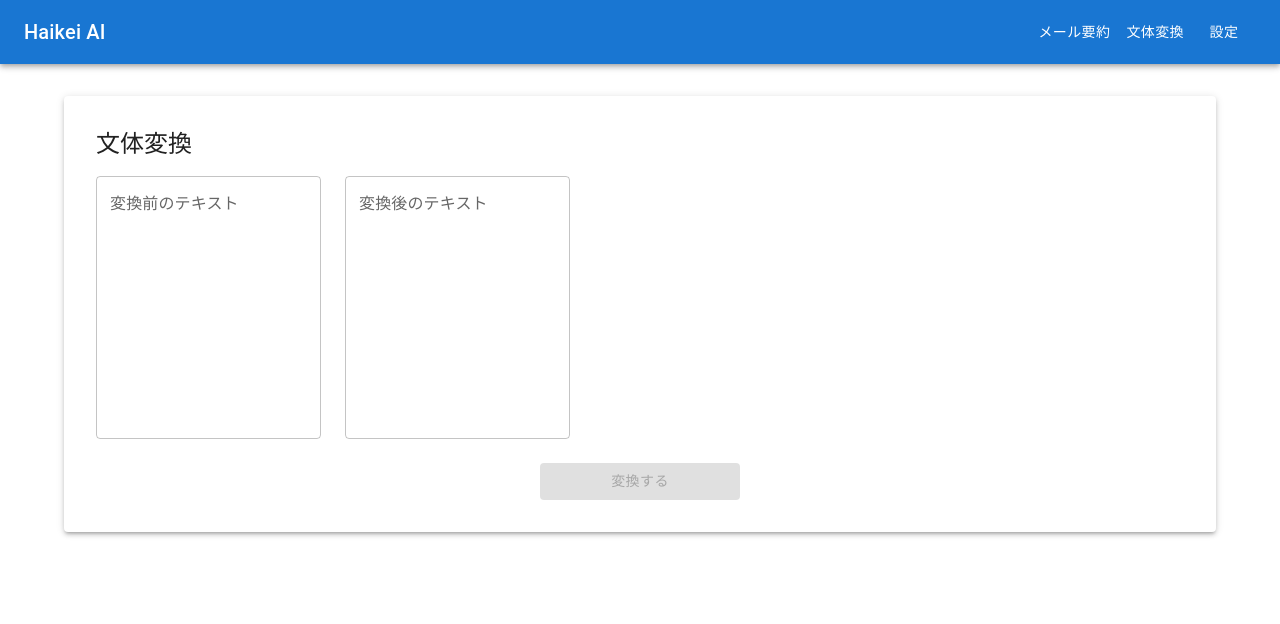
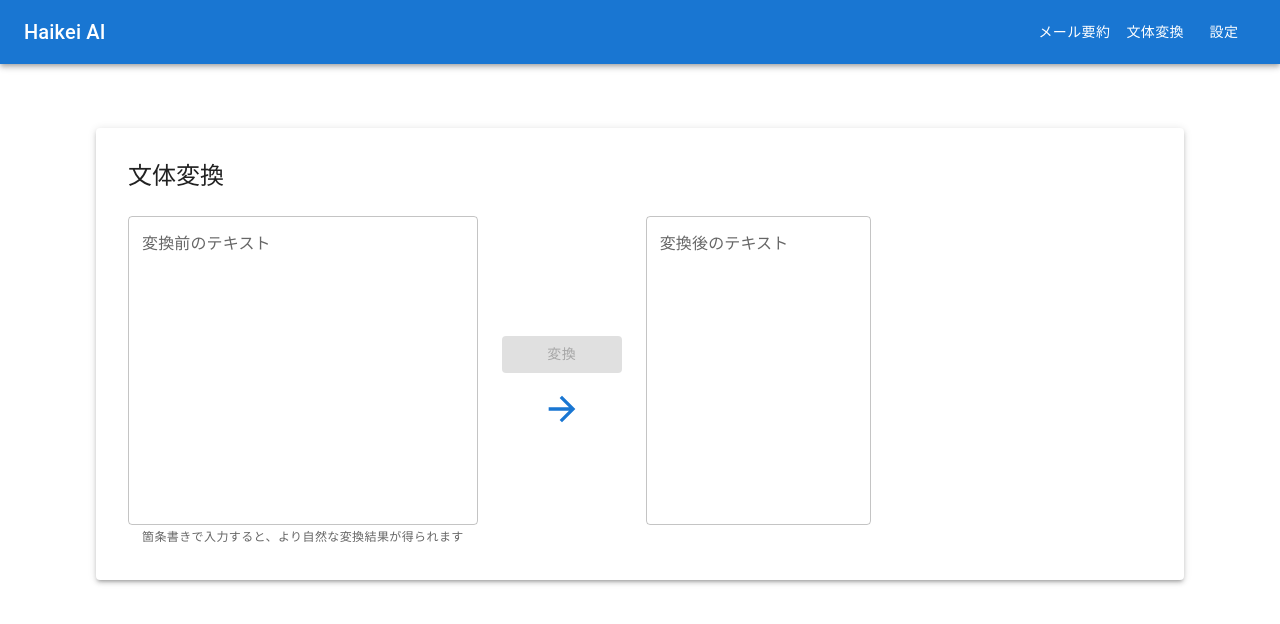
Before and after one commit to osad-sakana/haikei_ai, a React (Vite) app: page /style-converter in a window 1280 px wide. Shown: the top 624 px of the page. Built offline with nearby package versions, Linux system fonts and the light colour scheme.

Commit message:
StyleConverterコンポーネントを更新し、モバイル対応のレイアウトを追加。Electron APIのモックを導入し、変換結果のコピー機能を実装。UIの改善として、テキストフィールドの行数をデバイスに応じて変更。

```diff
--- a/src/renderer/components/StyleConverter.tsx
+++ b/src/renderer/components/StyleConverter.tsx
@@ -1,5 +1,5 @@
 import React, { useState } from 'react';
-import { Electron } from '../types';
+import { Electron, mockElectron } from '../types';
 import {
   Box,
   Paper,
@@ -10,7 +10,11 @@ import {
   Alert,
   Snackbar,
   Grid,
+  IconButton,
+  useTheme,
+  useMediaQuery,
 } from '@mui/material';
+import { ContentCopy, ArrowForward } from '@mui/icons-material';
 
 declare global {
   interface Window {
@@ -19,6 +23,8 @@ declare global {
 }
 
 const StyleConverter: React.FC = () => {
+  const theme = useTheme();
+  const isMobile = useMediaQuery(theme.breakpoints.down('md'));
   const [inputText, setInputText] = useState<string>('');
   const [convertedText, setConvertedText] = useState<string>('');
   const [loading, setLoading] = useState<boolean>(false);
@@ -44,13 +50,9 @@ const StyleConverter: React.FC = () => {
 
     setLoading(true);
     try {
-      if (window.electron) {
-        const result = await window.electron.convertStyle(inputText);
+      const electron = window.electron || mockElectron;
+      const result = await electron.convertStyle(inputText);
       setConvertedText(result);
-      } else {
-        console.warn('Electron API is not available in development mode');
-        setConvertedText('これは開発環境用のサンプル変換結果です。');
-      }
     } catch (error) {
       console.error('文体の変換に失敗しました', error);
       setSnackbar({
@@ -63,52 +65,120 @@ const StyleConverter: React.FC = () => {
     }
   };
 
+  const handleCopy = () => {
+    navigator.clipboard.writeText(convertedText).then(() => {
+      setSnackbar({
+        open: true,
+        message: '変換結果をコピーしました',
+        severity: 'success',
+      });
+    }).catch(() => {
+      setSnackbar({
+        open: true,
+        message: 'コピーに失敗しました',
+        severity: 'error',
+      });
+    });
+  };
+
   const handleCloseSnackbar = () => {
     setSnackbar({ ...snackbar, open: false });
   };
 
   return (
-    <Box sx={{ maxWidth: 1200, mx: 'auto', mt: 4 }}>
-      <Paper elevation={3} sx={{ p: 4 }}>
+    <Box sx={{
+      height: '100%',
+      display: 'flex',
+      flexDirection: 'column',
+      p: { xs: 2, md: 4 },
+    }}>
+      <Paper elevation={3} sx={{
+        flex: 1,
+        display: 'flex',
+        flexDirection: 'column',
+        p: { xs: 2, md: 4 },
+      }}>
         <Typography variant="h5" component="h2" gutterBottom>
           文体変換
         </Typography>
-        <Grid container spacing={3} sx={{ mt: 2 }}>
-          <Grid item xs={12} md={6}>
+        <Grid container spacing={3} sx={{
+          flex: 1,
+          mt: 2,
+          height: '100%',
+        }}>
+          <Grid item xs={12} md={5} sx={{ height: '100%' }}>
+            <Box sx={{ height: '100%', display: 'flex', flexDirection: 'column' }}>
               <TextField
                 fullWidth
                 multiline
-              rows={10}
+                rows={isMobile ? 6 : 12}
                 label="変換前のテキスト"
                 value={inputText}
                 onChange={(e) => setInputText(e.target.value)}
-              placeholder="変換したいテキストを入力してください"
+                placeholder="箇条書きで入力してください"
+                helperText="箇条書きで入力すると、より自然な変換結果が得られます"
+                sx={{ flex: 1 }}
               />
+            </Box>
           </Grid>
-          <Grid item xs={12} md={6}>
+          <Grid item xs={12} md={2} sx={{
+            display: 'flex',
+            alignItems: 'center',
+            justifyContent: 'center',
+            flexDirection: isMobile ? 'row' : 'column',
+            gap: 2,
+          }}>
+            <Button
+              variant="contained"
+              color="primary"
+              onClick={handleConvert}
+              disabled={loading || !inputText.trim()}
+              sx={{
+                minWidth: isMobile ? 'auto' : 120,
+                width: isMobile ? '100%' : 'auto',
+              }}
+            >
+              {loading ? <CircularProgress size={24} /> : '変換'}
+            </Button>
+            <ArrowForward sx={{
+              fontSize: 40,
+              color: 'primary.main',
+              transform: isMobile ? 'rotate(90deg)' : 'none',
+            }} />
+          </Grid>
+          <Grid item xs={12} md={5} sx={{ height: '100%' }}>
+            <Box sx={{
+              height: '100%',
+              display: 'flex',
+              flexDirection: 'column',
+              position: 'relative',
+            }}>
               <TextField
                 fullWidth
                 multiline
-              rows={10}
+                rows={isMobile ? 6 : 12}
                 label="変換後のテキスト"
                 value={convertedText}
                 InputProps={{
                   readOnly: true,
                 }}
+                sx={{ flex: 1 }}
               />
+              {convertedText && (
+                <IconButton
+                  onClick={handleCopy}
+                  sx={{
+                    position: 'absolute',
+                    right: 8,
+                    top: 8,
+                  }}
+                >
+                  <ContentCopy />
+                </IconButton>
+              )}
+            </Box>
           </Grid>
         </Grid>
-        <Box sx={{ display: 'flex', justifyContent: 'center', mt: 3 }}>
-          <Button
-            variant="contained"
-            color="primary"
-            onClick={handleConvert}
-            disabled={loading || !inputText.trim()}
-            sx={{ minWidth: 200 }}
-          >
-            {loading ? <CircularProgress size={24} /> : '変換する'}
-          </Button>
-        </Box>
       </Paper>
       <Snackbar
         open={snackbar.open}
```
Lines whose indentation alone changed are shown as unchanged.
